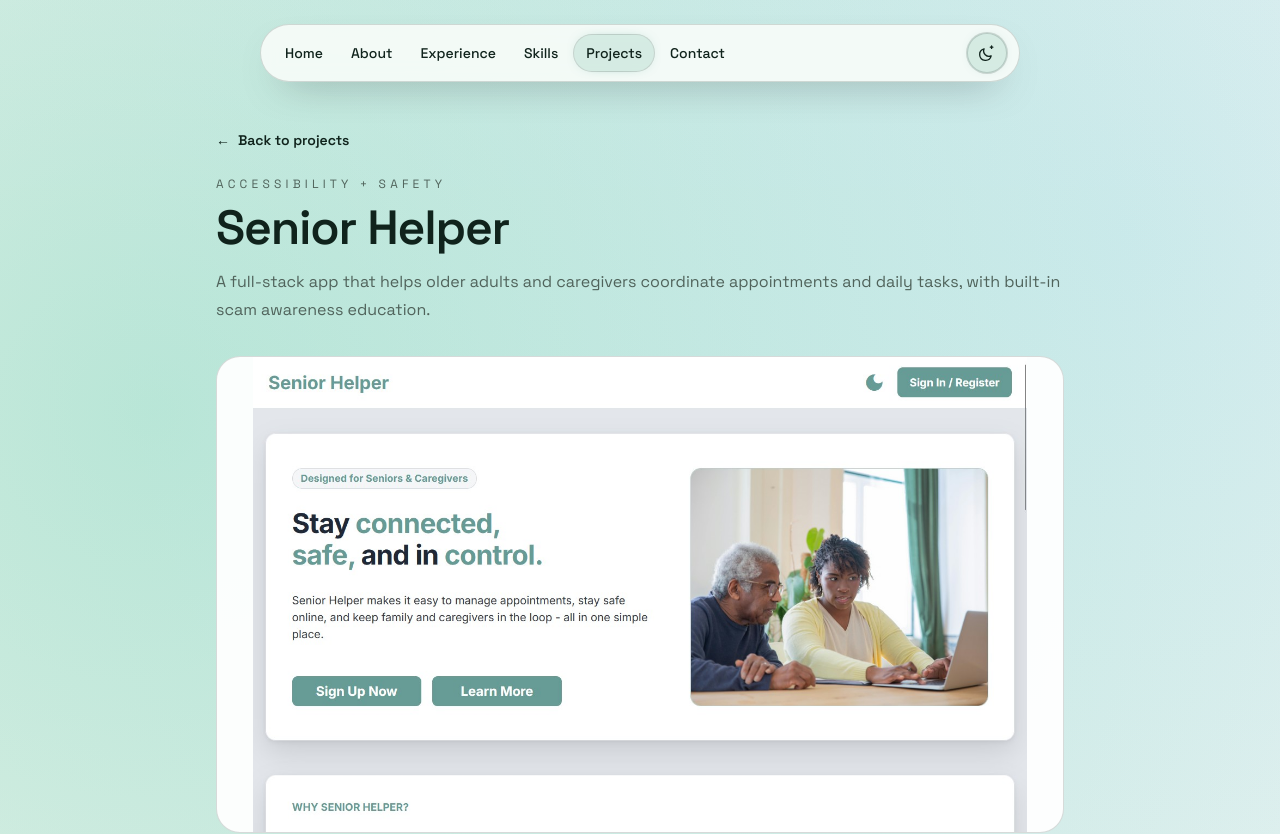
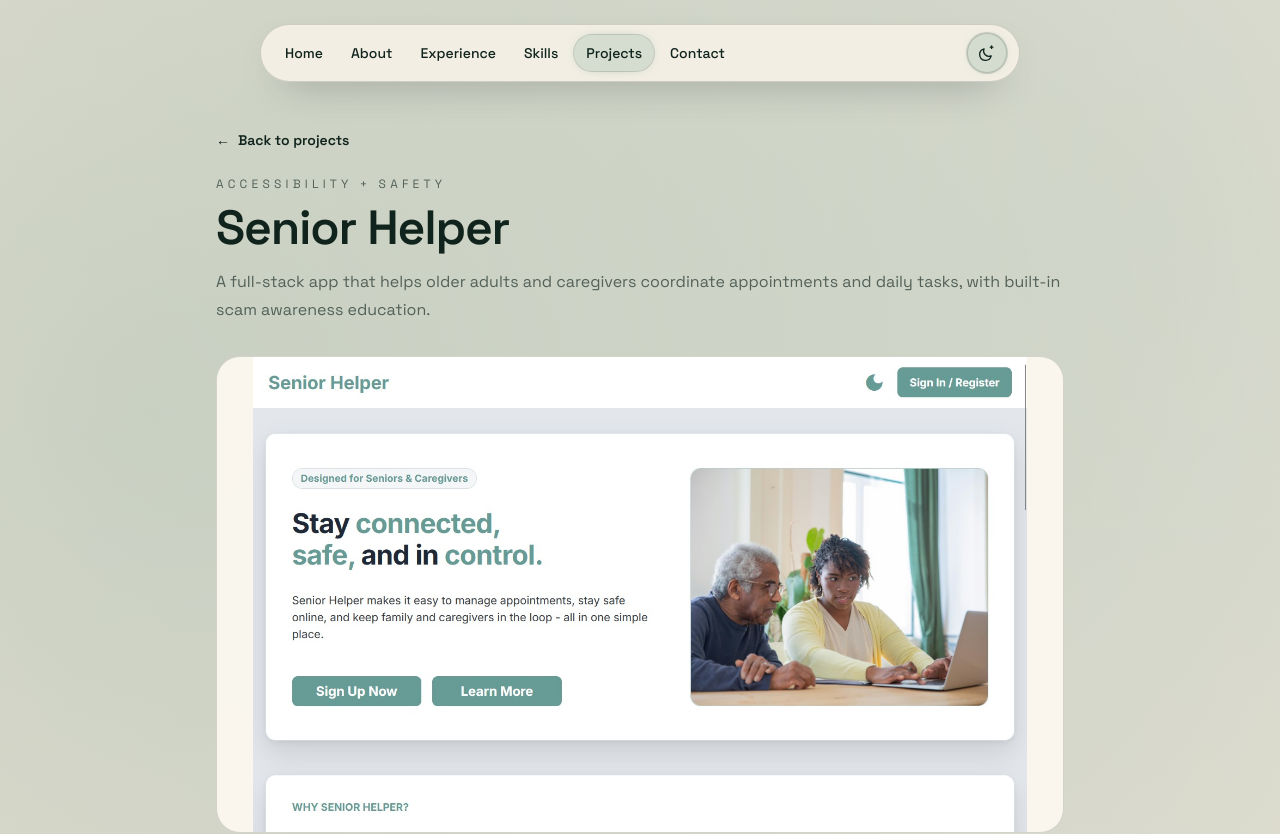
Before and after one commit to RickySerrano904/RickySerrano.dev, a Next.js app: page /projects/senior-helper in a window 1280 px wide. Shown: the top 834 px of the page. Built offline with nearby package versions, Linux system fonts and the light colour scheme.

Commit message:
style(palette): better light mode palette

```diff
--- a/app/globals.css
+++ b/app/globals.css
@@ -1,17 +1,17 @@
 @import "tailwindcss";
 
 :root {
-  --bg: #eef4ef;
+  --bg: #e7e1d4;
   --fg: #10231c;
-  --muted: #50635b;
-  --accent: #047857;
+  --muted: #536159;
+  --accent: #065f46;
   --border: rgba(16, 35, 28, 0.16);
-  --nav: rgba(248, 252, 249, 0.9);
-  --nav-active: rgba(4, 120, 87, 0.12);
-  --panel: rgba(248, 252, 249, 0.84);
-  --panel-strong: rgba(255, 255, 255, 0.94);
-  --spot-1: rgba(16, 185, 129, 0.22);
-  --spot-2: rgba(56, 189, 248, 0.14);
+  --nav: rgba(246, 241, 230, 0.9);
+  --nav-active: rgba(6, 95, 70, 0.12);
+  --panel: rgba(246, 241, 230, 0.86);
+  --panel-strong: rgba(252, 248, 240, 0.94);
+  --spot-1: rgba(6, 95, 70, 0.12);
+  --spot-2: rgba(15, 118, 110, 0.08);
   color-scheme: light;
 }
 
@@ -33,17 +33,17 @@
 }
 
 :root.light {
-  --bg: #eef4ef;
+  --bg: #e7e1d4;
   --fg: #10231c;
-  --muted: #50635b;
-  --accent: #047857;
+  --muted: #536159;
+  --accent: #065f46;
   --border: rgba(16, 35, 28, 0.16);
-  --nav: rgba(248, 252, 249, 0.9);
-  --nav-active: rgba(4, 120, 87, 0.12);
-  --panel: rgba(248, 252, 249, 0.84);
-  --panel-strong: rgba(255, 255, 255, 0.94);
-  --spot-1: rgba(16, 185, 129, 0.22);
-  --spot-2: rgba(56, 189, 248, 0.14);
+  --nav: rgba(246, 241, 230, 0.9);
+  --nav-active: rgba(6, 95, 70, 0.12);
+  --panel: rgba(246, 241, 230, 0.86);
+  --panel-strong: rgba(252, 248, 240, 0.94);
+  --spot-1: rgba(6, 95, 70, 0.12);
+  --spot-2: rgba(15, 118, 110, 0.08);
   color-scheme: light;
 }
 
```
